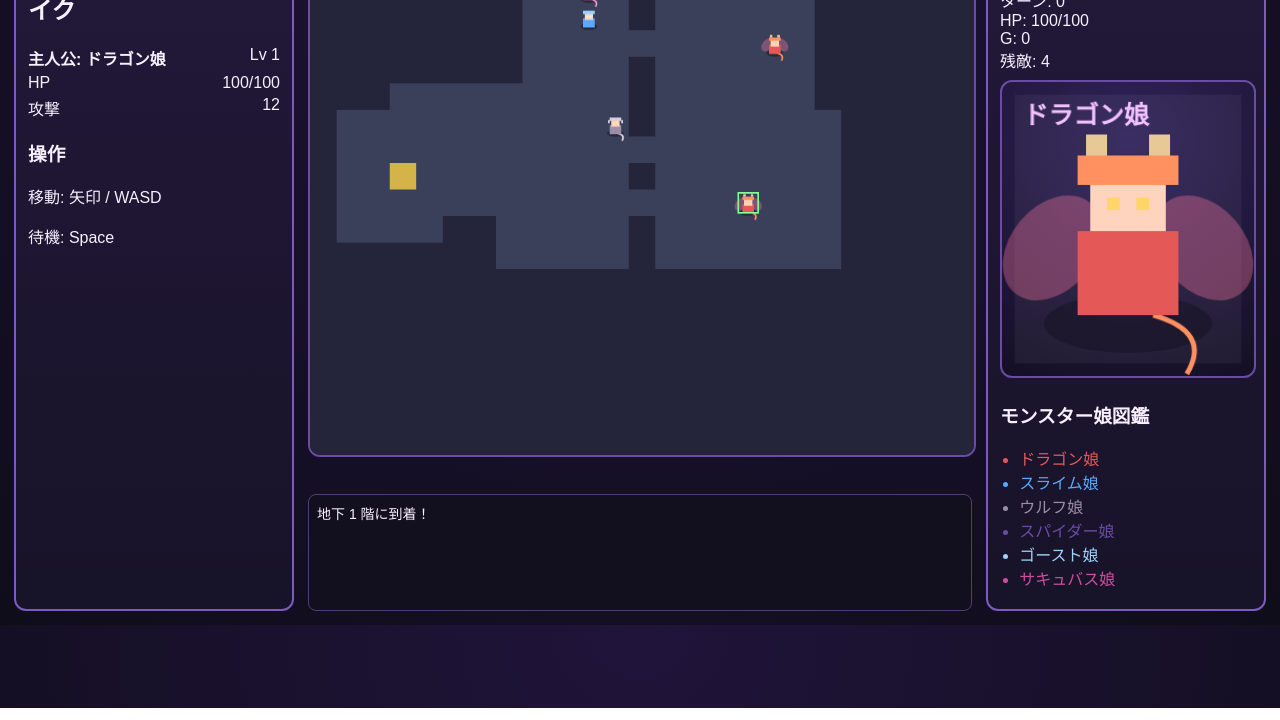
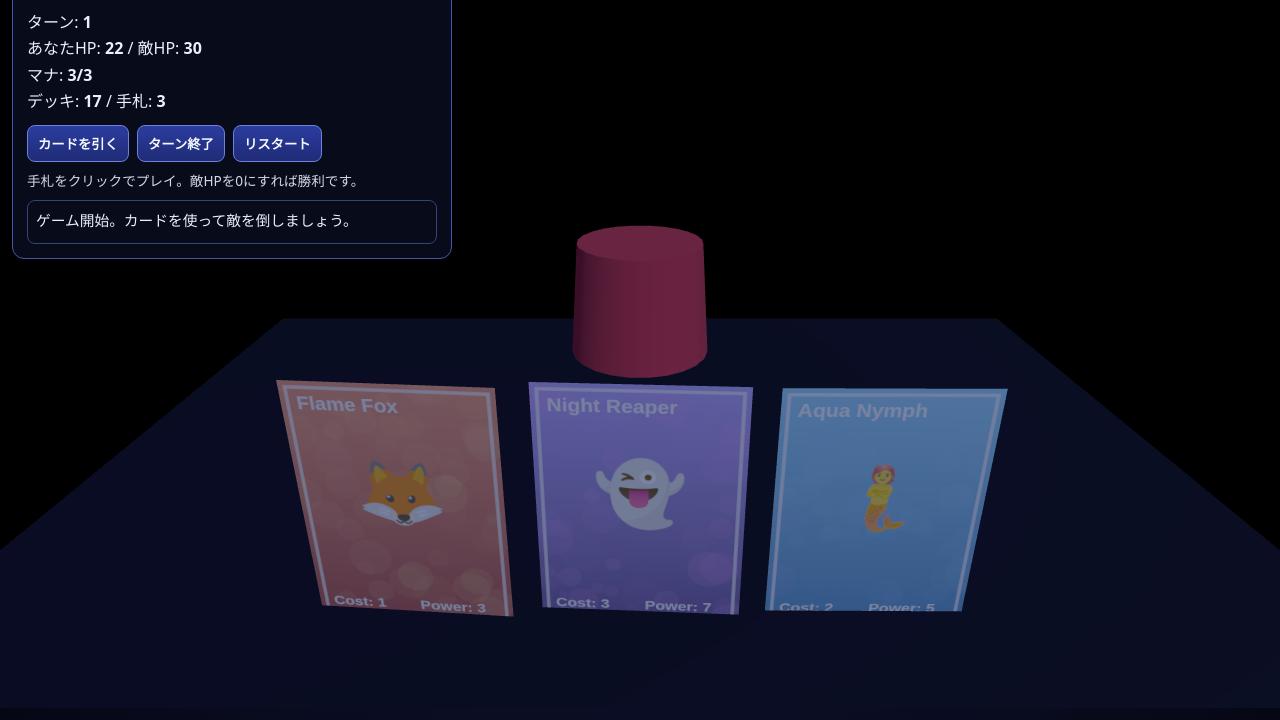
Before and after one commit to disarankanmengganakan-crypto/puzzle-game, a plain HTML site: page index.html in a window 1280 px wide. Shown: the part 92-812 px from the top of the page. Drawn offline with nearby package versions, Linux system fonts and the light colour scheme; animation ran at ten frames a second.

Commit message:
Build Three.js browser card game with generated card art

```diff
--- a/game.js
+++ b/game.js
@@ -1,46 +1,231 @@
-const tile=32,w=25,h=20;
-const canvas=document.getElementById('game'),ctx=canvas.getContext('2d');
-const portrait=document.getElementById('portrait'),pctx=portrait.getContext('2d');
+import * as THREE from 'https://unpkg.com/three@0.162.0/build/three.module.js';
 
-const monsters=[
-{name:'ドラゴン娘',body:'#e45858',hair:'#ff9160',eye:'#ffd56a',horn:1,ear:0,wing:1,tail:1},
-{name:'スライム娘',body:'#58a9ff',hair:'#9ad1ff',eye:'#ecf8ff',horn:0,ear:0,wing:0,tail:0},
-{name:'ウルフ娘',body:'#9b8ca8',hair:'#d7d0dd',eye:'#ffe7a8',horn:0,ear:1,wing:0,tail:1},
-{name:'スパイダー娘',body:'#6b4aa6',hair:'#b08cff',eye:'#ff9de7',horn:0,ear:0,wing:0,tail:0},
-{name:'ゴースト娘',body:'#9fd3ff',hair:'#eef6ff',eye:'#b5f8ff',horn:0,ear:0,wing:0,tail:0},
-{name:'サキュバス娘',body:'#cc4f9f',hair:'#ff9fda',eye:'#ffd2ef',horn:1,ear:0,wing:1,tail:1},
-];
+const CARD_W = 2.2;
+const CARD_H = 3.2;
 
-const state={floor:1,maxFloor:30,turn:0,gold:0,hp:100,maxHp:100,atk:12,map:[],player:{x:1,y:1},stairs:{x:1,y:1},enemies:[],flash:0,lastHit:null};
-const rand=(a,b)=>Math.floor(Math.random()*(b-a+1))+a;
-const passable=(x,y)=>x>=0&&y>=0&&x<w&&y<h&&state.map[y][x]===0;
-const enemyAt=(x,y)=>state.enemies.find(e=>e.x===x&&e.y===y);
+const app = {
+  hp: 22,
+  enemyHp: 30,
+  mana: 3,
+  maxMana: 3,
+  turn: 1,
+  deck: [],
+  hand: [],
+  board: [],
+  canDraw: true,
+};
 
-function makeFloor(){state.map=Array.from({length:h},()=>Array.from({length:w},()=>1));let rooms=[];for(let i=0;i<rand(6,10);i++){let rw=rand(4,7),rh=rand(4,6),rx=rand(1,w-rw-2),ry=rand(1,h-rh-2);rooms.push({x:rx,y:ry,w:rw,h:rh,cx:Math.floor(rx+rw/2),cy:Math.floor(ry+rh/2)});for(let y=ry;y<ry+rh;y++)for(let x=rx;x<rx+rw;x++)state.map[y][x]=0;}for(let i=1;i<rooms.length;i++){let a=rooms[i-1],b=rooms[i];for(let x=Math.min(a.cx,b.cx);x<=Math.max(a.cx,b.cx);x++)state.map[a.cy][x]=0;for(let y=Math.min(a.cy,b.cy);y<=Math.max(a.cy,b.cy);y++)state.map[y][b.cx]=0;}state.player={x:rooms[0].cx,y:rooms[0].cy};state.stairs={x:rooms.at(-1).cx,y:rooms.at(-1).cy};spawnEnemies();log(`地下 ${state.floor} 階に到着！`)}
-function spawnEnemies(){state.enemies=[];for(let i=0;i<rand(4,6)+Math.floor(state.floor/5);i++){let x,y;do{x=rand(1,w-2);y=rand(1,h-2)}while(state.map[y][x]===1||(x===state.player.x&&y===state.player.y));state.enemies.push({x,y,hp:10+state.floor*2,kind:monsters[rand(0,monsters.length-1)],hurt:0,idle:Math.random()*10});}}
+const scene = new THREE.Scene();
+scene.fog = new THREE.Fog(0x070b1f, 16, 30);
 
-function drawParts(cx,cy,m){
-  if(m.wing){ctx.fillStyle='rgba(255,120,160,.35)';ctx.beginPath();ctx.ellipse(cx-9,cy+1,6,9,.7,0,Math.PI*2);ctx.ellipse(cx+9,cy+1,6,9,-.7,0,Math.PI*2);ctx.fill();}
-  if(m.tail){ctx.strokeStyle=m.hair;ctx.lineWidth=2;ctx.beginPath();ctx.moveTo(cx+3,cy+11);ctx.quadraticCurveTo(cx+12,cy+13,cx+8,cy+20);ctx.stroke();}
-  ctx.fillStyle=m.body;ctx.fillRect(cx-7,cy+1,14,11);
-  ctx.fillStyle='#ffd4bf';ctx.fillRect(cx-5,cy-6,10,9);
-  ctx.fillStyle=m.hair;ctx.fillRect(cx-7,cy-8,14,4);
-  if(m.horn){ctx.fillStyle='#e6c995';ctx.fillRect(cx-6,cy-11,3,3);ctx.fillRect(cx+3,cy-11,3,3);}
-  if(m.ear){ctx.fillStyle=m.hair;ctx.fillRect(cx-9,cy-5,2,4);ctx.fillRect(cx+7,cy-5,2,4);}
-  ctx.fillStyle=m.eye;ctx.fillRect(cx-3,cy-2,2,2);ctx.fillRect(cx+1,cy-2,2,2);
+const camera = new THREE.PerspectiveCamera(58, window.innerWidth / window.innerHeight, 0.1, 100);
+camera.position.set(0, 4.7, 10);
+camera.lookAt(0, 0.8, 0);
+
+const renderer = new THREE.WebGLRenderer({ antialias: true });
+renderer.setPixelRatio(Math.min(window.devicePixelRatio, 2));
+renderer.setSize(window.innerWidth, window.innerHeight);
+document.getElementById('scene').appendChild(renderer.domElement);
+
+const light = new THREE.DirectionalLight(0xdce8ff, 1.2);
+light.position.set(3, 6, 5);
+scene.add(light, new THREE.AmbientLight(0x7080c8, 0.75));
+
+const boardGeo = new THREE.PlaneGeometry(16, 10);
+const boardMat = new THREE.MeshStandardMaterial({ color: 0x0f1638, roughness: 0.7, metalness: 0.2 });
+const board = new THREE.Mesh(boardGeo, boardMat);
+board.rotation.x = -Math.PI / 2;
+board.position.y = -1.4;
+scene.add(board);
+
+const enemy = new THREE.Mesh(
+  new THREE.CylinderGeometry(1.2, 1.35, 2.2, 24),
+  new THREE.MeshStandardMaterial({ color: 0xb73858, emissive: 0x2b0814 })
+);
+enemy.position.set(0, -0.2, -3.2);
+scene.add(enemy);
+
+const raycaster = new THREE.Raycaster();
+const mouse = new THREE.Vector2();
+const cardMeshes = [];
+
+function generateCardImage(card) {
+  const c = document.createElement('canvas');
+  c.width = 420; c.height = 620;
+  const ctx = c.getContext('2d');
+
+  const grad = ctx.createLinearGradient(0, 0, 0, c.height);
+  grad.addColorStop(0, card.bg1);
+  grad.addColorStop(1, card.bg2);
+  ctx.fillStyle = grad;
+  ctx.fillRect(0, 0, c.width, c.height);
+
+  for (let i = 0; i < 55; i++) {
+    ctx.fillStyle = `hsla(${card.hue + Math.random() * 25}, 90%, 70%, ${0.04 + Math.random() * 0.1})`;
+    ctx.beginPath();
+    ctx.arc(Math.random() * c.width, Math.random() * c.height, 8 + Math.random() * 40, 0, Math.PI * 2);
+    ctx.fill();
+  }
+
+  ctx.strokeStyle = 'rgba(255,255,255,.7)';
+  ctx.lineWidth = 7;
+  ctx.strokeRect(14, 14, c.width - 28, c.height - 28);
+
+  ctx.fillStyle = '#f7fbff';
+  ctx.font = 'bold 40px sans-serif';
+  ctx.fillText(card.name, 32, 62);
+
+  ctx.font = 'bold 150px sans-serif';
+  ctx.textAlign = 'center';
+  ctx.fillText(card.icon, c.width / 2, 300);
+
+  ctx.textAlign = 'left';
+  ctx.font = 'bold 34px sans-serif';
+  ctx.fillText(`Cost: ${card.cost}`, 30, 545);
+  ctx.fillText(`Power: ${card.power}`, 220, 545);
+
+  return c;
 }
 
-function drawUnit(tx,ty,m,isPlayer=false,hurt=0,idle=0){const x=tx*tile+16,y=ty*tile+16+Math.sin((performance.now()/180)+idle)*1.3;ctx.save();if(hurt>0)ctx.translate((Math.random()-.5)*2,0);ctx.fillStyle='rgba(0,0,0,.35)';ctx.beginPath();ctx.ellipse(x,y+11,10,4,0,0,Math.PI*2);ctx.fill();drawParts(x,y,m);if(isPlayer){ctx.strokeStyle='#84ff95';ctx.lineWidth=2;ctx.strokeRect(tx*tile+4,ty*tile+4,24,24);}ctx.restore();}
+function createCardMesh(card, i) {
+  const tex = new THREE.CanvasTexture(generateCardImage(card));
+  tex.anisotropy = 8;
+  const mesh = new THREE.Mesh(
+    new THREE.PlaneGeometry(CARD_W, CARD_H),
+    new THREE.MeshStandardMaterial({ map: tex, metalness: 0.05, roughness: 0.75 })
+  );
+  mesh.userData.card = card;
+  mesh.position.set((i - (app.hand.length - 1) / 2) * 2.5, -0.2, 3.7);
+  scene.add(mesh);
+  cardMeshes.push(mesh);
+}
 
-function step(dx,dy){const nx=state.player.x+dx,ny=state.player.y+dy;if(!passable(nx,ny))return;const e=enemyAt(nx,ny);if(e){e.hp-=state.atk;e.hurt=8;state.lastHit=e.kind;log(`${e.kind.name}に${state.atk}ダメージ！`);if(e.hp<=0){state.enemies=state.enemies.filter(v=>v!==e);state.gold+=rand(8,24);log(`${e.kind.name}を撃破！`);}}else{state.player.x=nx;state.player.y=ny;}endTurn();}
-function enemyTurn(){for(const e of state.enemies){const dx=Math.sign(state.player.x-e.x),dy=Math.sign(state.player.y-e.y),tx=e.x+dx,ty=e.y+dy;if(Math.abs(state.player.x-e.x)+Math.abs(state.player.y-e.y)===1){const dmg=rand(3,7)+Math.floor(state.floor/4);state.hp-=dmg;state.flash=6;state.lastHit=e.kind;log(`${e.kind.name}の攻撃！ ${dmg}ダメージ`);if(state.hp<=0){alert(`ゲームオーバー: 地下${state.floor}階 / ターン${state.turn}`);Object.assign(state,{floor:1,turn:0,gold:0,hp:100,maxHp:100,atk:12});makeFloor();return;}}else if(passable(tx,ty)&&!enemyAt(tx,ty)&&!(tx===state.player.x&&ty===state.player.y)){e.x=tx;e.y=ty;}}}
-function endTurn(){state.turn++;if(state.player.x===state.stairs.x&&state.player.y===state.stairs.y){if(state.floor>=state.maxFloor){alert(`地下30階制覇！ ターン:${state.turn} ゴールド:${state.gold}`);Object.assign(state,{floor:1,turn:0,gold:0,hp:100,maxHp:100,atk:12});}else{state.floor++;state.hp=Math.min(state.maxHp,state.hp+8);}makeFloor();}enemyTurn();updateUI();}
+function clearHandMeshes() {
+  while (cardMeshes.length) {
+    const m = cardMeshes.pop();
+    m.material.map.dispose();
+    m.material.dispose();
+    m.geometry.dispose();
+    scene.remove(m);
+  }
+}
 
-function render(){ctx.fillStyle=state.flash>0?'#3f1f2f':'#10131f';ctx.fillRect(0,0,canvas.width,canvas.height);for(let y=0;y<h;y++)for(let x=0;x<w;x++)drawTile(x,y,state.map[y][x]?'#24253a':'#3a3f5a');drawTile(state.stairs.x,state.stairs.y,'#d4b449');for(const e of state.enemies){drawUnit(e.x,e.y,e.kind,false,e.hurt,e.idle);if(e.hurt>0)e.hurt--;}drawUnit(state.player.x,state.player.y,monsters[0],true,0,0);if(state.flash>0)state.flash--;drawPortrait(state.lastHit||monsters[0]);requestAnimationFrame(render);}
-function drawTile(x,y,c){ctx.fillStyle=c;ctx.fillRect(x*tile,y*tile,tile,tile);}
-function drawPortrait(m){pctx.clearRect(0,0,240,280);pctx.fillStyle='rgba(255,255,255,.05)';pctx.fillRect(12,12,216,256);pctx.fillStyle='#f3c3ff';pctx.font='bold 24px sans-serif';pctx.fillText(m.name,20,40);const cx=120,cy=150,s=4;pctx.save();pctx.translate(cx,cy);pctx.scale(s,s);ctxDummy(pctx,m);pctx.restore();}
-function ctxDummy(c,m){c.fillStyle='rgba(0,0,0,.25)';c.beginPath();c.ellipse(0,20,20,7,0,0,Math.PI*2);c.fill();if(m.wing){c.fillStyle='rgba(255,120,160,.35)';c.beginPath();c.ellipse(-18,2,10,14,.7,0,Math.PI*2);c.ellipse(18,2,10,14,-.7,0,Math.PI*2);c.fill();}if(m.tail){c.strokeStyle=m.hair;c.lineWidth=1.2;c.beginPath();c.moveTo(6,18);c.quadraticCurveTo(20,22,14,32);c.stroke();}c.fillStyle=m.body;c.fillRect(-12,-2,24,20);c.fillStyle='#ffd4bf';c.fillRect(-9,-16,18,14);c.fillStyle=m.hair;c.fillRect(-12,-20,24,7);if(m.horn){c.fillStyle='#e6c995';c.fillRect(-10,-25,5,5);c.fillRect(5,-25,5,5);}if(m.ear){c.fillStyle=m.hair;c.fillRect(-16,-15,4,7);c.fillRect(12,-15,4,7);}c.fillStyle=m.eye;c.fillRect(-5,-10,3,3);c.fillRect(2,-10,3,3);}
-function updateUI(){document.getElementById('floorLabel').textContent=`地下 ${state.floor} 階`;document.getElementById('meta').innerHTML=`ターン: ${state.turn}<br>HP: ${state.hp}/${state.maxHp}<br>G: ${state.gold}<br>残敵: ${state.enemies.length}`;document.getElementById('partyStats').innerHTML=`<div class="row"><b>主人公: ドラゴン娘</b><span>Lv ${Math.ceil(state.floor/2)}</span></div><div class="row"><span>HP</span><span>${state.hp}/${state.maxHp}</span></div><div class="row"><span>攻撃</span><span>${state.atk}</span></div>`;document.getElementById('dex').innerHTML=monsters.map(m=>`<li style="color:${m.body}">${m.name}</li>`).join('');}
-function log(t){document.getElementById('log').textContent=t;}
-window.addEventListener('keydown',e=>{const k=e.key.toLowerCase();if(k==='arrowup'||k==='w')step(0,-1);if(k==='arrowdown'||k==='s')step(0,1);if(k==='arrowleft'||k==='a')step(-1,0);if(k==='arrowright'||k==='d')step(1,0);if(k===' ')endTurn();});
-makeFloor();updateUI();render();
+function cardPool() {
+  return [
+    { name: 'Flame Fox', icon: '🦊', cost: 1, power: 3, bg1: '#f2694f', bg2: '#7d1f27', hue: 12 },
+    { name: 'Aqua Nymph', icon: '🧜', cost: 2, power: 5, bg1: '#63bff7', bg2: '#205ba3', hue: 205 },
+    { name: 'Thunder Roc', icon: '🦅', cost: 2, power: 4, bg1: '#f0ce58', bg2: '#8e681d', hue: 45 },
+    { name: 'Night Reaper', icon: '👻', cost: 3, power: 7, bg1: '#8f7aff', bg2: '#2e2363', hue: 265 },
+    { name: 'Bloom Spirit', icon: '🌸', cost: 1, power: 2, bg1: '#ff9dd3', bg2: '#914b80', hue: 330 },
+  ];
+}
+
+function refillDeck() {
+  app.deck = [];
+  for (let i = 0; i < 20; i++) app.deck.push({ ...cardPool()[Math.floor(Math.random() * 5)] });
+}
+
+function drawCard() {
+  if (!app.canDraw) return log('今ターンはすでにドロー済みです。');
+  if (app.hand.length >= 5) return log('手札上限です。');
+  if (app.deck.length === 0) refillDeck();
+  app.hand.push(app.deck.pop());
+  app.canDraw = false;
+  rebuildHand();
+  renderStatus();
+  log('カードを1枚引きました。');
+}
+
+function playCard(index) {
+  const card = app.hand[index];
+  if (!card) return;
+  if (card.cost > app.mana) return log('マナ不足です。');
+  app.mana -= card.cost;
+  app.enemyHp = Math.max(0, app.enemyHp - card.power);
+  app.hand.splice(index, 1);
+  rebuildHand();
+  pulseEnemy();
+  if (app.enemyHp === 0) {
+    log('勝利！ 敵を撃破しました。');
+  } else {
+    log(`${card.name} 発動！ ${card.power} ダメージ。`);
+  }
+  renderStatus();
+}
+
+function pulseEnemy() {
+  enemy.scale.set(1.15, 0.85, 1.15);
+  setTimeout(() => enemy.scale.set(1, 1, 1), 120);
+}
+
+function endTurn() {
+  if (app.enemyHp === 0 || app.hp === 0) return;
+  const dmg = 2 + Math.floor(Math.random() * 5);
+  app.hp = Math.max(0, app.hp - dmg);
+  app.turn += 1;
+  app.maxMana = Math.min(7, app.maxMana + 1);
+  app.mana = app.maxMana;
+  app.canDraw = true;
+  renderStatus();
+  if (app.hp === 0) log(`敗北… ${dmg} ダメージを受けました。`);
+  else log(`敵のターン: ${dmg} ダメージ。`);
+}
+
+function renderStatus() {
+  document.getElementById('status').innerHTML =
+    `ターン: <b>${app.turn}</b><br>あなたHP: <b>${app.hp}</b> / 敵HP: <b>${app.enemyHp}</b><br>マナ: <b>${app.mana}/${app.maxMana}</b><br>デッキ: <b>${app.deck.length}</b> / 手札: <b>${app.hand.length}</b>`;
+}
+
+function rebuildHand() {
+  clearHandMeshes();
+  app.hand.forEach((card, i) => createCardMesh(card, i));
+}
+
+function log(msg) {
+  document.getElementById('log').textContent = msg;
+}
+
+function resetGame() {
+  Object.assign(app, { hp: 22, enemyHp: 30, mana: 3, maxMana: 3, turn: 1, hand: [], canDraw: true });
+  refillDeck();
+  for (let i = 0; i < 3; i++) app.hand.push(app.deck.pop());
+  rebuildHand();
+  renderStatus();
+  log('ゲーム開始。カードを使って敵を倒しましょう。');
+}
+
+window.addEventListener('resize', () => {
+  camera.aspect = window.innerWidth / window.innerHeight;
+  camera.updateProjectionMatrix();
+  renderer.setSize(window.innerWidth, window.innerHeight);
+});
+
+window.addEventListener('pointerdown', (ev) => {
+  const w = window.innerWidth, h = window.innerHeight;
+  mouse.x = (ev.clientX / w) * 2 - 1;
+  mouse.y = -(ev.clientY / h) * 2 + 1;
+  raycaster.setFromCamera(mouse, camera);
+  const hits = raycaster.intersectObjects(cardMeshes);
+  if (hits.length > 0) {
+    const mesh = hits[0].object;
+    const idx = cardMeshes.indexOf(mesh);
+    playCard(idx);
+  }
+});
+
+document.getElementById('drawBtn').addEventListener('click', drawCard);
+document.getElementById('endTurnBtn').addEventListener('click', endTurn);
+document.getElementById('resetBtn').addEventListener('click', resetGame);
+
+function animate(t = 0) {
+  enemy.rotation.y = Math.sin(t * 0.0008) * 0.18;
+  cardMeshes.forEach((m, i) => {
+    m.position.y = -0.2 + Math.sin(t * 0.0015 + i) * 0.05;
+    m.rotation.y = Math.sin(t * 0.001 + i * 0.6) * 0.08;
+  });
+  renderer.render(scene, camera);
+  requestAnimationFrame(animate);
+}
+
+resetGame();
+animate();
--- a/index.html
+++ b/index.html
@@ -3,30 +3,26 @@
 <head>
   <meta charset="UTF-8" />
   <meta name="viewport" content="width=device-width,initial-scale=1" />
-  <title>モンスター娘ローグライク（1F-30F）</title>
+  <title>Arcana Clash - 3Dカードバトル</title>
   <link rel="stylesheet" href="style.css" />
 </head>
 <body>
-  <div class="app">
-    <aside class="panel left">
-      <h1>モンスター娘ローグライク</h1>
-      <div class="stats" id="partyStats"></div>
-      <div class="help"><h3>操作</h3><p>移動: 矢印 / WASD</p><p>待機: Space</p></div>
-    </aside>
+  <div class="hud">
+    <h1>Arcana Clash</h1>
+    <p class="subtitle">Three.js ブラウザカードゲーム（生成画像のみ使用）</p>
 
-    <main class="center">
-      <canvas id="game" width="800" height="640"></canvas>
-      <div class="log" id="log"></div>
-    </main>
+    <div class="status" id="status"></div>
+    <div class="controls">
+      <button id="drawBtn">カードを引く</button>
+      <button id="endTurnBtn">ターン終了</button>
+      <button id="resetBtn">リスタート</button>
+    </div>
+    <p class="hint">手札をクリックでプレイ。敵HPを0にすれば勝利です。</p>
+    <div id="log" class="log"></div>
+  </div>
 
-    <aside class="panel right">
-      <div id="floorLabel" class="floor">地下 1 階</div>
-      <div class="meta" id="meta"></div>
-      <canvas id="portrait" width="240" height="280"></canvas>
-      <h3>モンスター娘図鑑</h3>
-      <ul id="dex"></ul>
-    </aside>
-  </div>
-  <script src="game.js"></script>
+  <div id="scene"></div>
+
+  <script type="module" src="game.js"></script>
 </body>
 </html>
--- a/style.css
+++ b/style.css
@@ -1,12 +1,57 @@
-:root { --bg: #0f0d1a; --panel: #171328; --text: #f8efff; }
-body { margin: 0; font-family: "Yu Gothic", sans-serif; background: radial-gradient(circle at top, #20143a, var(--bg)); color: var(--text); }
-.app { display: grid; grid-template-columns: 280px 1fr 280px; gap: 14px; padding: 14px; }
-.panel { background: linear-gradient(180deg, #23183a, var(--panel)); border: 2px solid #7d59c2; border-radius: 12px; padding: 12px; }
-.center { display: grid; gap: 8px; }
-canvas { border: 2px solid #6a4ca5; border-radius: 12px; background: #10131f; width: 100%; height: auto; }
-#portrait { margin-top: 8px; background: radial-gradient(circle at 50% 20%, #31235b, #140f24); }
-.log { min-height: 70px; background: #120f1f; border: 1px solid #4e3e71; border-radius: 8px; padding: 8px; font-size: 14px; }
-.floor { font-size: 30px; font-weight: 700; margin-bottom: 8px; color: #ffc7ff; }
-.stats .row { display: flex; justify-content: space-between; margin: 4px 0; }
-ul { padding-left: 1.2rem; margin: .4rem 0; }
-@media (max-width: 1200px) { .app { grid-template-columns: 1fr; } }
+:root {
+  --bg: #060714;
+  --panel: rgba(10, 14, 33, 0.8);
+  --line: #4556a6;
+  --text: #eaf0ff;
+}
+
+* { box-sizing: border-box; }
+body {
+  margin: 0;
+  font-family: "Yu Gothic", system-ui, sans-serif;
+  color: var(--text);
+  background: radial-gradient(circle at top, #1a245f, var(--bg));
+  min-height: 100vh;
+}
+
+#scene {
+  position: fixed;
+  inset: 0;
+  z-index: 0;
+}
+
+.hud {
+  position: relative;
+  z-index: 2;
+  width: min(440px, 95vw);
+  margin: 12px;
+  padding: 14px;
+  background: var(--panel);
+  border: 1px solid var(--line);
+  border-radius: 12px;
+  backdrop-filter: blur(4px);
+}
+
+h1 { margin: 0; font-size: 1.7rem; }
+.subtitle { margin: 4px 0 12px; opacity: .85; font-size: .9rem; }
+.status { line-height: 1.65; margin-bottom: 10px; }
+.controls { display: flex; gap: 8px; flex-wrap: wrap; margin-bottom: 8px; }
+button {
+  border: 1px solid #6f81da;
+  background: linear-gradient(180deg, #2b3c9f, #1f2c77);
+  color: #f7f9ff;
+  border-radius: 8px;
+  padding: 8px 10px;
+  font-weight: 700;
+  cursor: pointer;
+}
+button:hover { filter: brightness(1.1); }
+.hint { margin: 0 0 10px; font-size: .85rem; opacity: .9; }
+.log {
+  min-height: 44px;
+  border: 1px solid #34457b;
+  border-radius: 8px;
+  padding: 8px;
+  background: rgba(8, 11, 25, 0.65);
+  font-size: .92rem;
+}
```
Also changed, not shown: README.md.
